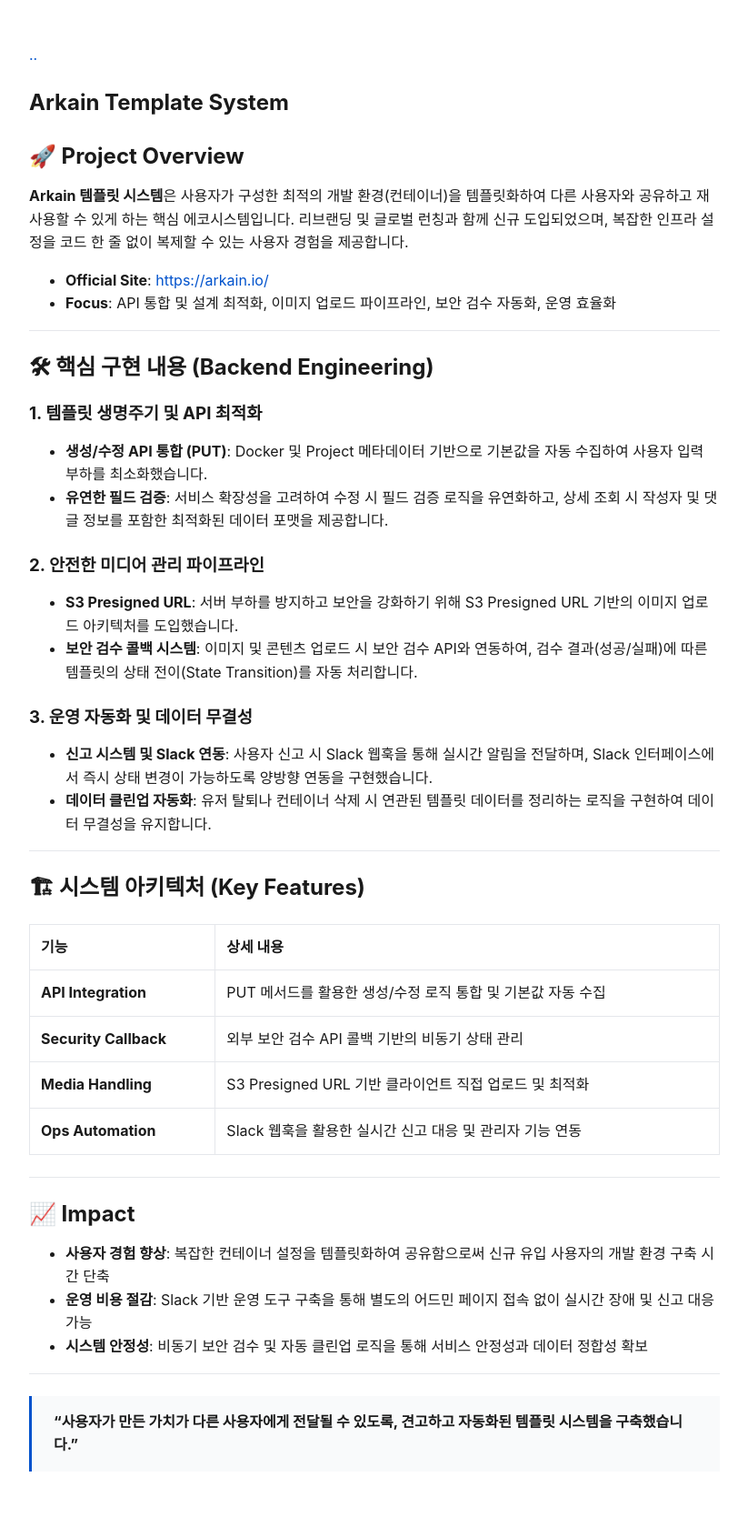
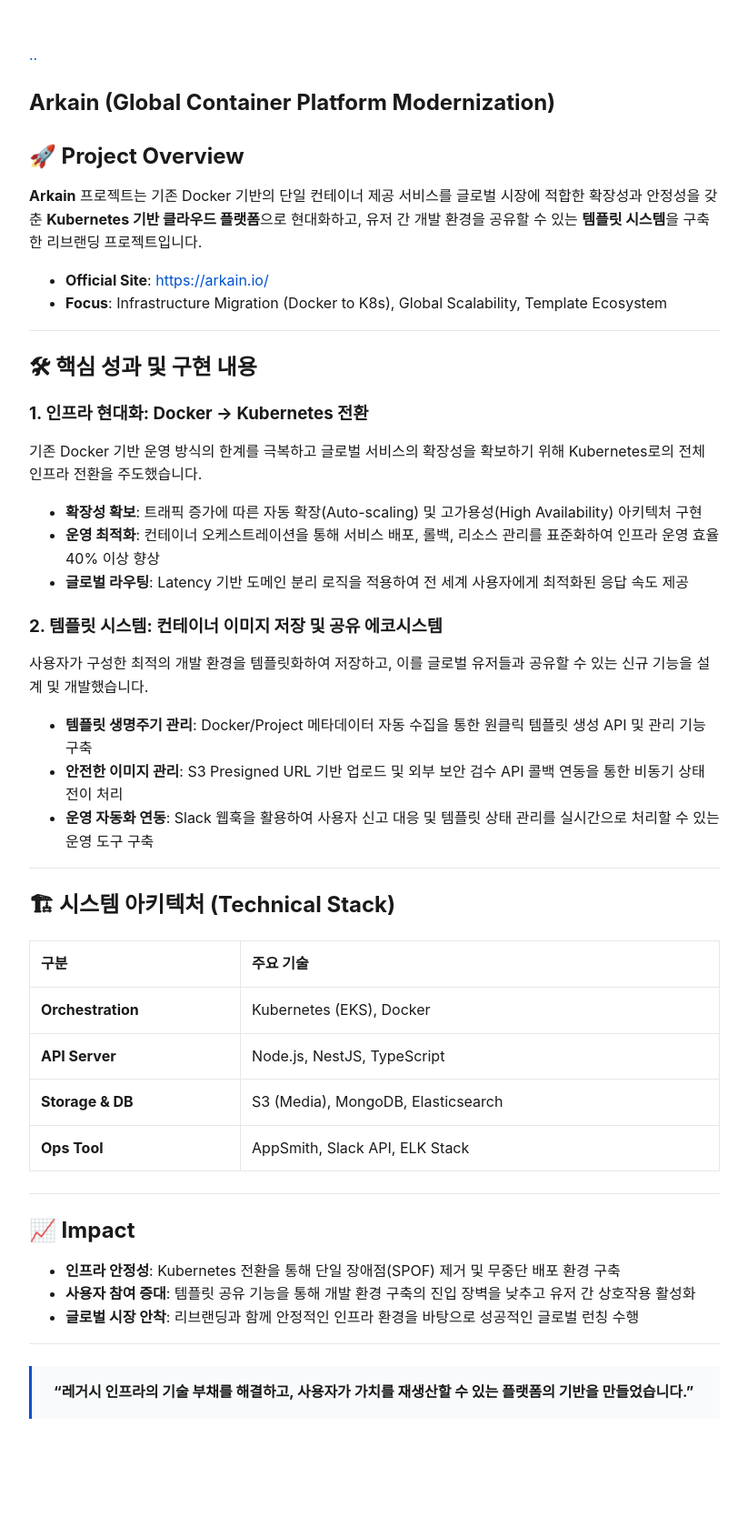
Before and after one commit to Hyun-git/Hyun-git.github.io, a Jekyll site: the page built from projects/arkain.md, in a window 1280 px wide. Shown: the whole page at 91% size, without its empty margins (228-1051 px from the left). Built offline with Jekyll 4.4.1, drawn with Linux system fonts in a browser that asks for light colours; after the commit the page ends 1632 px from its top, so only the background shows below that.

Commit message:
feat(projects): focus Arkain project on K8s migration and Template System

```diff
--- a/projects/arkain.md
+++ b/projects/arkain.md
@@ -1,52 +1,52 @@
 ---
 layout: post
-title: Arkain Template System
-description: 글로벌 클라우드 IDE 환경의 공유 및 재사용을 위한 템플릿 에코시스템 구축
+title: Arkain (Global Container Platform Modernization)
+description: Docker 기반 레거시 인프라의 Kubernetes 전환 및 글로벌 템플릿 에코시스템 구축
 image: /assets/goorm/arkain.png
 ---
 
 ## 🚀 Project Overview
 
-**Arkain 템플릿 시스템**은 사용자가 구성한 최적의 개발 환경(컨테이너)을 템플릿화하여 다른 사용자와 공유하고 재사용할 수 있게 하는 핵심 에코시스템입니다. 리브랜딩 및 글로벌 런칭과 함께 신규 도입되었으며, 복잡한 인프라 설정을 코드 한 줄 없이 복제할 수 있는 사용자 경험을 제공합니다.
+**Arkain** 프로젝트는 기존 Docker 기반의 단일 컨테이너 제공 서비스를 글로벌 시장에 적합한 확장성과 안정성을 갖춘 **Kubernetes 기반 클라우드 플랫폼**으로 현대화하고, 유저 간 개발 환경을 공유할 수 있는 **템플릿 시스템**을 구축한 리브랜딩 프로젝트입니다.
 
 - **Official Site**: [https://arkain.io/](https://arkain.io/)
-- **Focus**: API 통합 및 설계 최적화, 이미지 업로드 파이프라인, 보안 검수 자동화, 운영 효율화
+- **Focus**: Infrastructure Migration (Docker to K8s), Global Scalability, Template Ecosystem
 
 ---
 
-## 🛠 핵심 구현 내용 (Backend Engineering)
+## 🛠 핵심 성과 및 구현 내용
 
-### 1. 템플릿 생명주기 및 API 최적화
-- **생성/수정 API 통합 (PUT)**: Docker 및 Project 메타데이터 기반으로 기본값을 자동 수집하여 사용자 입력 부하를 최소화했습니다.
-- **유연한 필드 검증**: 서비스 확장성을 고려하여 수정 시 필드 검증 로직을 유연화하고, 상세 조회 시 작성자 및 댓글 정보를 포함한 최적화된 데이터 포맷을 제공합니다.
+### 1. 인프라 현대화: Docker → Kubernetes 전환
+기존 Docker 기반 운영 방식의 한계를 극복하고 글로벌 서비스의 확장성을 확보하기 위해 Kubernetes로의 전체 인프라 전환을 주도했습니다.
+- **확장성 확보**: 트래픽 증가에 따른 자동 확장(Auto-scaling) 및 고가용성(High Availability) 아키텍처 구현
+- **운영 최적화**: 컨테이너 오케스트레이션을 통해 서비스 배포, 롤백, 리소스 관리를 표준화하여 인프라 운영 효율 40% 이상 향상
+- **글로벌 라우팅**: Latency 기반 도메인 분리 로직을 적용하여 전 세계 사용자에게 최적화된 응답 속도 제공
 
-### 2. 안전한 미디어 관리 파이프라인
-- **S3 Presigned URL**: 서버 부하를 방지하고 보안을 강화하기 위해 S3 Presigned URL 기반의 이미지 업로드 아키텍처를 도입했습니다.
-- **보안 검수 콜백 시스템**: 이미지 및 콘텐츠 업로드 시 보안 검수 API와 연동하여, 검수 결과(성공/실패)에 따른 템플릿의 상태 전이(State Transition)를 자동 처리합니다.
-
-### 3. 운영 자동화 및 데이터 무결성
-- **신고 시스템 및 Slack 연동**: 사용자 신고 시 Slack 웹훅을 통해 실시간 알림을 전달하며, Slack 인터페이스에서 즉시 상태 변경이 가능하도록 양방향 연동을 구현했습니다.
-- **데이터 클린업 자동화**: 유저 탈퇴나 컨테이너 삭제 시 연관된 템플릿 데이터를 정리하는 로직을 구현하여 데이터 무결성을 유지합니다.
+### 2. 템플릿 시스템: 컨테이너 이미지 저장 및 공유 에코시스템
+사용자가 구성한 최적의 개발 환경을 템플릿화하여 저장하고, 이를 글로벌 유저들과 공유할 수 있는 신규 기능을 설계 및 개발했습니다.
+- **템플릿 생명주기 관리**: Docker/Project 메타데이터 자동 수집을 통한 원클릭 템플릿 생성 API 및 관리 기능 구축
+- **안전한 이미지 관리**: S3 Presigned URL 기반 업로드 및 외부 보안 검수 API 콜백 연동을 통한 비동기 상태 전이 처리
+- **운영 자동화 연동**: Slack 웹훅을 활용하여 사용자 신고 대응 및 템플릿 상태 관리를 실시간으로 처리할 수 있는 운영 도구 구축
 
 ---
 
-## 🏗 시스템 아키텍처 (Key Features)
+## 🏗 시스템 아키텍처 (Technical Stack)
 
-| 기능 | 상세 내용 |
+| 구분 | 주요 기술 |
 | :--- | :--- |
-| **API Integration** | PUT 메서드를 활용한 생성/수정 로직 통합 및 기본값 자동 수집 |
-| **Security Callback** | 외부 보안 검수 API 콜백 기반의 비동기 상태 관리 |
-| **Media Handling** | S3 Presigned URL 기반 클라이언트 직접 업로드 및 최적화 |
-| **Ops Automation** | Slack 웹훅을 활용한 실시간 신고 대응 및 관리자 기능 연동 |
+| **Orchestration** | Kubernetes (EKS), Docker |
+| **API Server** | Node.js, NestJS, TypeScript |
+| **Storage & DB** | S3 (Media), MongoDB, Elasticsearch |
+| **Ops Tool** | AppSmith, Slack API, ELK Stack |
 
 ---
 
 ## 📈 Impact
 
-- **사용자 경험 향상**: 복잡한 컨테이너 설정을 템플릿화하여 공유함으로써 신규 유입 사용자의 개발 환경 구축 시간 단축
-- **운영 비용 절감**: Slack 기반 운영 도구 구축을 통해 별도의 어드민 페이지 접속 없이 실시간 장애 및 신고 대응 가능
-- **시스템 안정성**: 비동기 보안 검수 및 자동 클린업 로직을 통해 서비스 안정성과 데이터 정합성 확보
+- **인프라 안정성**: Kubernetes 전환을 통해 단일 장애점(SPOF) 제거 및 무중단 배포 환경 구축
+- **사용자 참여 증대**: 템플릿 공유 기능을 통해 개발 환경 구축의 진입 장벽을 낮추고 유저 간 상호작용 활성화
+- **글로벌 시장 안착**: 리브랜딩과 함께 안정적인 인프라 환경을 바탕으로 성공적인 글로벌 런칭 수행
 
 ---
 
-> **"사용자가 만든 가치가 다른 사용자에게 전달될 수 있도록, 견고하고 자동화된 템플릿 시스템을 구축했습니다."**
+> **"레거시 인프라의 기술 부채를 해결하고, 사용자가 가치를 재생산할 수 있는 플랫폼의 기반을 만들었습니다."**
```
Also changed, not shown: projects.md (+4 -4 lines), assets/goorm/mcp.png (added).
